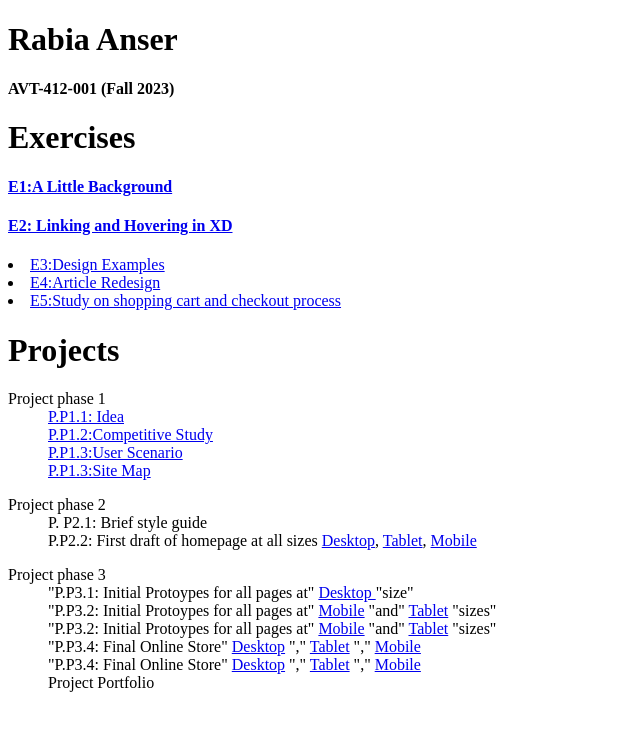
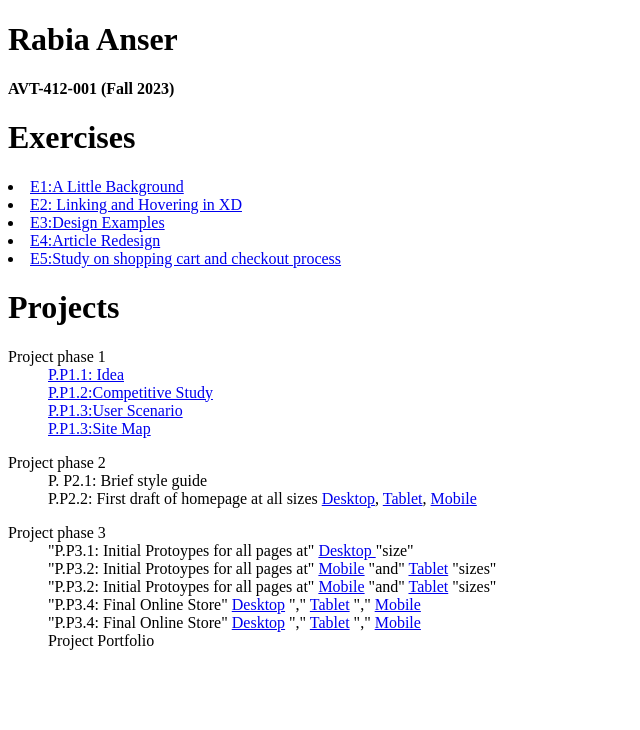
Before and after one commit to rabiaanser/avt415_f22, a plain HTML site: page index.html in a window 1280 px wide. Shown: the whole page, without its empty margins (0-640 px from the left). Drawn offline with Linux system fonts and the light colour scheme.

Commit message:
Update index.html

```diff
--- a/index.html
+++ b/index.html
@@ -5,13 +5,16 @@
    <h4> AVT-412-001 (Fall 2023)</h4>
    <h1> Exercises</h1>
 
-	  <h4>
-                  <a href="https://xd.adobe.com/view/b617936b-acc3-4eb5-b88a-a5cd9c2d14af-e344/">E1:A Little Background</a>
-	</h4>
-	<h4>
-		<a href="https://xd.adobe.com/view/6778933d-95e8-4828-b871-c900417e9021-322b/">E2: Linking and Hovering in XD</a>
-	</h4>
+	 <li>
+                  <a href="https://xd.adobe.com/view/b617936b-acc3-4eb5-b88a-a5cd9c2d14af-e344/" id = "little-back">E1:A Little Background</a>
 
+
+	</li>
+	<li>
+		<a href="https://xd.adobe.com/view/6778933d-95e8-4828-b871-c900417e9021-322b/"
+		   id = "little-linking">E2: Linking and Hovering in XD</a>
+
+		</li>
 	 </li>
 	<li>
 		<a href="https://xd.adobe.com/view/01dff93f-d96c-4665-85d8-9b8f9f5975f9-548c/"
```
